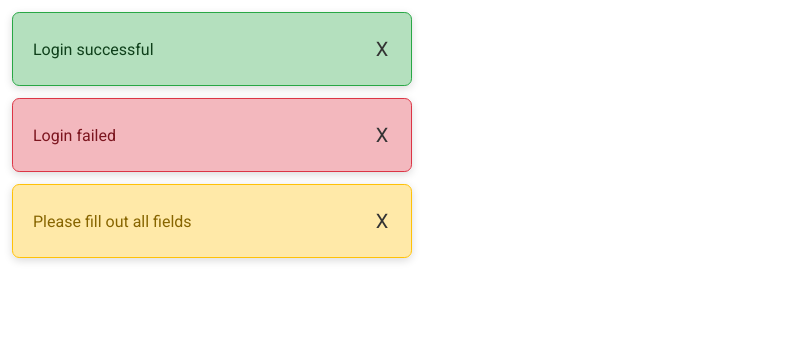
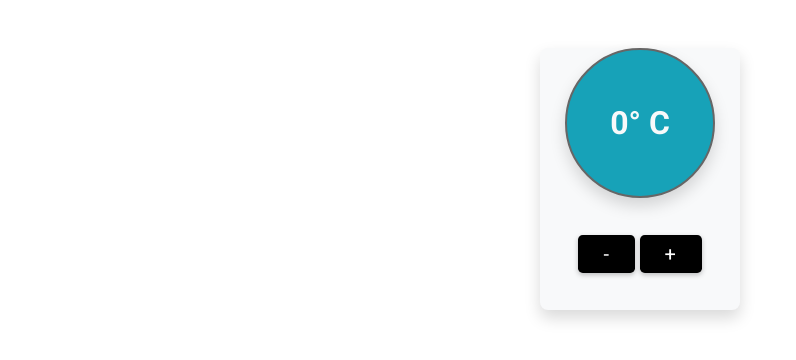
Before and after one commit to NoriFe/react-project-1, a React (Create React App) app: page / in a window 1280 px wide. Shown: the top 360 px of the page, without its empty margins (0-796 px from the left). Built offline with nearby package versions, Linux system fonts and the light colour scheme.

Commit message:
Temperature component with increase and decrease functionality

```diff
--- a/src/App.js
+++ b/src/App.js
@@ -5,6 +5,7 @@ import AlertApp from './projects/Alerts/AlertApp';
 import LikePhoto from './projects/like-my-photo/LikePhoto';
 import RandomizeColors from './projects/randomize-colors/RandomizeColors';
 import Signature from './projects/signature/Signature';
+import Temperature from './projects/tempeture-controller/Temperature';
 import Testimonials from './projects/testimonials/Testimonials';
 
 function App() {
@@ -14,7 +15,8 @@ function App() {
       {/* <RandomizeColors /> */}
       {/* <LikePhoto /> */}
       {/* <Testimonials /> */}
-      < AlertApp />
+      {/* < AlertApp /> */}
+      <Temperature />
     </div>
   );
 }
--- /dev/null
+++ b/src/projects/tempeture-controller/Temperature.jsx
@@ -0,0 +1,26 @@
+import React, { useState } from 'react'
+import Button from '../components/Button'
+
+export default function Temperature() {
+    const [temperature, setTemperature] = useState(0)
+    const increaseTemperature = () => {
+        setTemperature(temperature + 1)
+    }
+    const decreaseTemperature = () => {
+        setTemperature(temperature - 1)
+    }
+
+  return (
+    <div className='cointainer mt-3 text-center'>
+      <div className="card bg-light m-auto" style={{width: 200}}>
+        <h1 className={`text-light card border-50 ${ temperature > 0 ? "bg-danger" : "bg-info"}`} style={{height: 150, width:150, border:"2px solid #666"}}>{temperature}° C</h1>
+        <div className="d-flex my-2">
+            <Button  text='-' btnClass={"btn-lg"} onClick={decreaseTemperature} />
+            <Button  text='+' btnClass={"btn-lg"} onClick={increaseTemperature} />
+
+
+        </div>
+      </div>
+    </div>
+  )
+}
```
Also changed, not shown: 1 other file (tests, documents, lock files or other folders).
